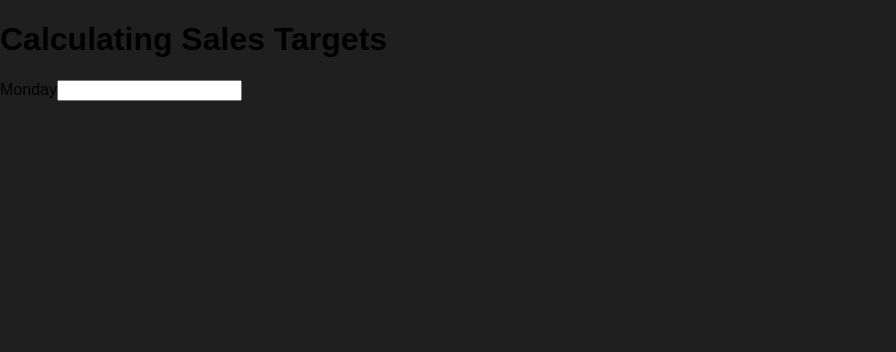
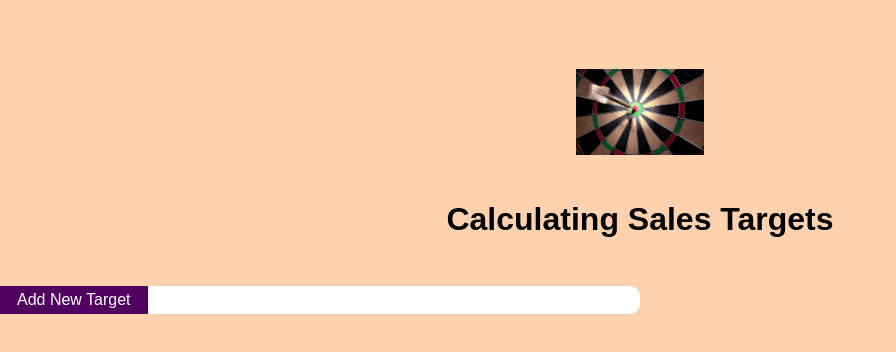
Before and after one commit to TomaszKoniecznyIT/Target_COE, a React (Create React App) app: page / in a window 1280 px wide. Shown: the top 352 px of the page, without its empty margins (0-896 px from the left). Built offline with nearby package versions, Linux system fonts and the light colour scheme.

Commit message:
headwe and css

```diff
--- a/src/App.js
+++ b/src/App.js
@@ -1,12 +1,13 @@
 import React from "react";
-import Header from "./components/Header";
-import Day from "./components/AddDay";
+import Header from "./components/Header/Header";
+import AddDay from "./components/Days/AddDay";
+import AddTarget from "./components/Targets/AddTarget";
 
 function App() {
   return (
     <div>
       <Header></Header>
-      <Day></Day>
+      <AddTarget />
     </div>
   );
 }
--- a/src/components/AddDay.js
+++ b/src/components/Days/AddDay.js
@@ -1,8 +1,11 @@
+import Button from "../UI/Button";
+
 const Day = () => {
   return (
     <form>
       <label>Monday</label>
       <input></input>
+      <Button>Add Day</Button>
     </form>
   );
 };
--- a/src/components/Header.js
+++ /dev/null
@@ -1,9 +0,0 @@
-const Header = () => {
-  return (
-    <div>
-      <h1>Calculating Sales Targets</h1>
-    </div>
-  );
-};
-
-export default Header;
--- /dev/null
+++ b/src/components/Header/Header.js
@@ -0,0 +1,13 @@
+import logo from "../.././assets/target.jpg";
+import classes from "./Header.module.css";
+
+const Header = () => {
+  return (
+    <header className={classes.header}>
+      <img src={logo} alt="logo" />
+      <h1>Calculating Sales Targets</h1>
+    </header>
+  );
+};
+
+export default Header;
--- /dev/null
+++ b/src/components/Header/Header.module.css
@@ -0,0 +1,15 @@
+.header {
+  text-align: center;
+  margin: 3rem auto;
+}
+
+.header img {
+  width: 8rem;
+  height: 8rem;
+  object-fit: contain;
+  background-color: transparent;
+}
+
+.header h1 {
+  font-size: 2rem;
+}
--- /dev/null
+++ b/src/components/Targets/AddTarget.js
@@ -0,0 +1,16 @@
+import Button from "../UI/Button";
+import Card from "../UI/Card";
+
+const AddTarget = () => {
+  const addTargetHandler = () => {
+    console.log("new target");
+  };
+
+  return (
+    <Card>
+      <Button onClick={addTargetHandler}>Add New Target</Button>
+    </Card>
+  );
+};
+
+export default AddTarget;
--- /dev/null
+++ b/src/components/UI/Button.js
@@ -0,0 +1,15 @@
+import classes from "./Button.module.css";
+
+const Button = (props) => {
+  return (
+    <button
+      className={classes.button}
+      type={props.type || "button"}
+      onClick={props.onClick}
+    >
+      {props.children}
+    </button>
+  );
+};
+
+export default Button;
--- /dev/null
+++ b/src/components/UI/Button.module.css
@@ -0,0 +1,18 @@
+.button {
+  font: inherit;
+  border: 1px solid #4f005f;
+  background: #4f005f;
+  color: white;
+  padding: 0.25rem 1rem;
+  cursor: pointer;
+}
+
+.button:hover,
+.button:active {
+  background: #741188;
+  border-color: #741188;
+}
+
+.button:focus {
+  outline: none;
+}
--- /dev/null
+++ b/src/components/UI/Card.js
@@ -0,0 +1,9 @@
+import classes from "./Card.module.css";
+
+const Card = (props) => {
+  return (
+    <div className={`${classes.card} ${props.className}`}>{props.children}</div>
+  );
+};
+
+export default Card;
--- /dev/null
+++ b/src/components/UI/Card.module.css
@@ -0,0 +1,6 @@
+.card {
+  background: white;
+  box-shadow: 0 2px 8 px rgba(0, 0, 0, 0.26);
+  border-radius: 10px;
+  max-width: 40rem;
+}
--- a/src/index.css
+++ b/src/index.css
@@ -4,7 +4,7 @@
 
 html {
   font-family: sans-serif;
-  background: #1f1f1f;
+  background: #ffd2af;
 }
 
 body {
```
Also changed, not shown: src/assets/target.jpg (added), src/components/Targets/Targets.js (added).
